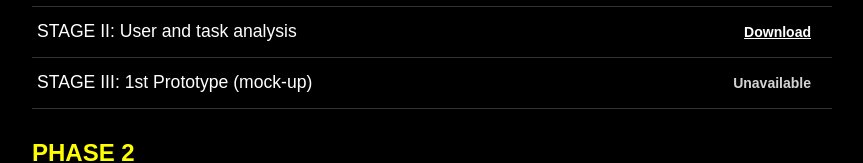
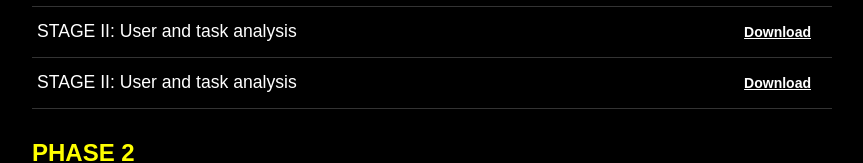
Before and after one commit to bencastello/main_assignment_ipm_website, a website: page stages.html in a window 1280 px wide. Shown: the part 207-370 px from the top of the page, without its empty margins (208-1071 px from the left). Drawn offline with Linux system fonts and the light colour scheme.

Commit message:
Add: Stage III PDF

```diff
--- a/stages.html
+++ b/stages.html
@@ -24,8 +24,8 @@
                     <a href="https://raw.githubusercontent.com/bencastello/main_assignment_ipm_website/main/II.pdf" download class="stage-download-btn">Download</a>
                 </li>
                 <li>
-                    <span>STAGE III: 1st Prototype (mock-up)</span>
-                    <button class="stage-download-btn" disabled>Unavailable</button>
+                    <span>STAGE II: User and task analysis</span>
+                    <a href="https://raw.githubusercontent.com/bencastello/main_assignment_ipm_website/main/III.pdf" download class="stage-download-btn">Download</a>
                 </li>
             </ul>
         </li>
```
Also changed, not shown: 1 other file.
